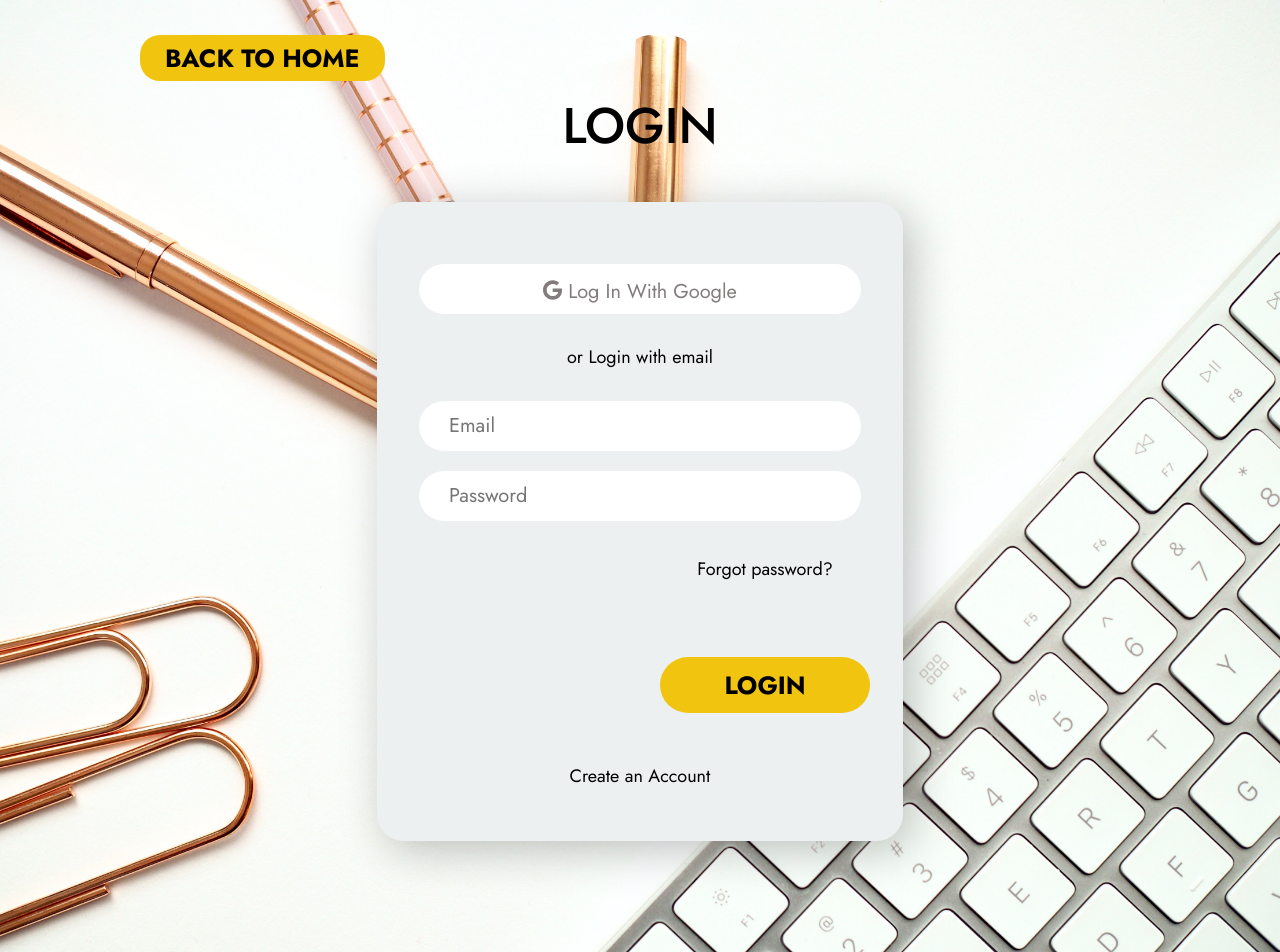
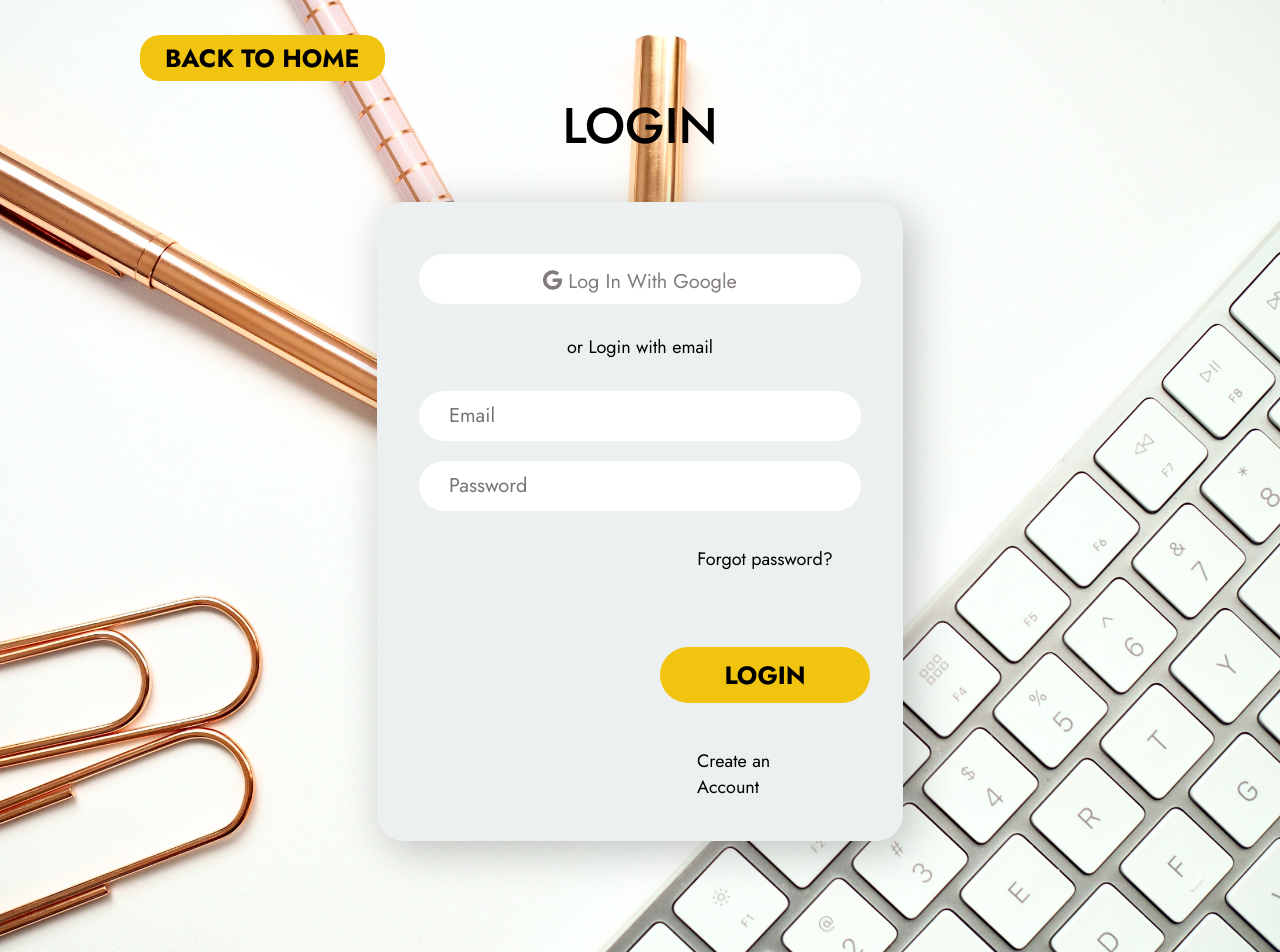
Before and after one commit to ktarun1419/genexp, a React (Create React App) app: page /login in a window 1280 px wide. Shown: the top 952 px of the page. Built offline with nearby package versions, Linux system fonts and the light colour scheme.

Commit message:
Update Login.js

```diff
--- a/src/components/Login.js
+++ b/src/components/Login.js
@@ -38,7 +38,7 @@ export default function Login(props) {
                     </form>
                     <a href="/">Forgot password?</a>
                     <Link to="/dashboard"><input type="submit" value="LOGIN" /></Link>
-                    <p className='lastpara'>Create an Account</p>
+                    <Link to="/signup" className='lastpara'>Create an Account</Link>
                 </div>
             </div>
         </>
```
